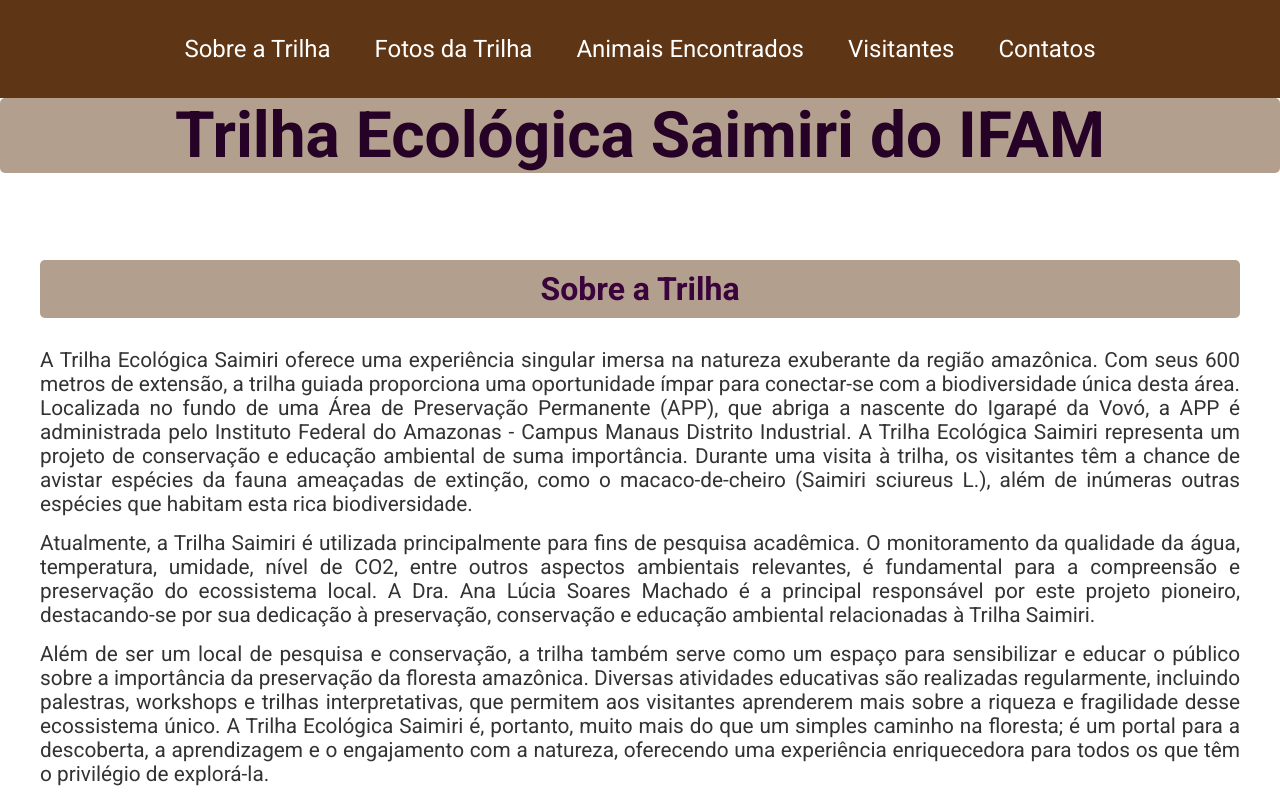
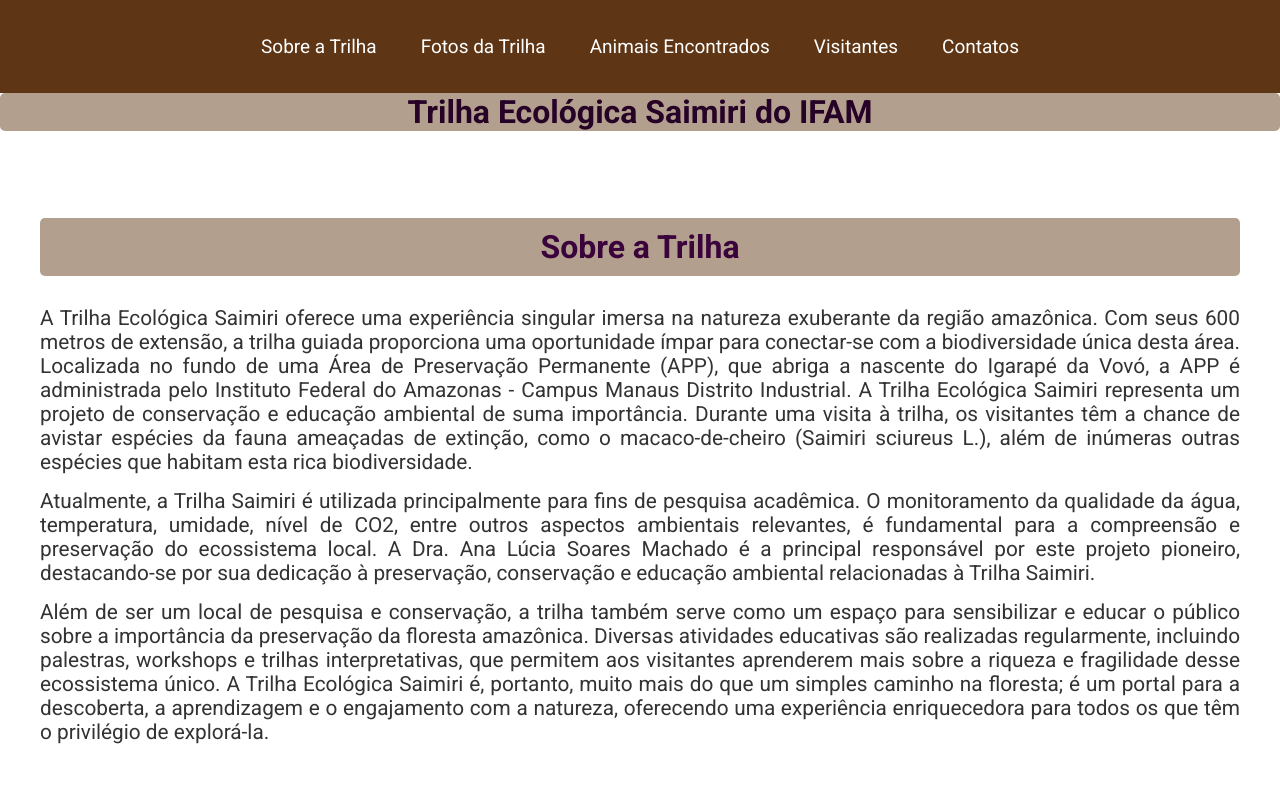
Before and after one commit to entrea/Trilha, a plain HTML site: page index.html in a window 1280 px wide. Shown: the top 796 px of the page. Drawn offline with Linux system fonts and the light colour scheme.

Commit message:
Atualizando o tamanho  da fonte

```diff
--- a/styles.css
+++ b/styles.css
@@ -15,7 +15,7 @@ body {
     margin-top: 0px; /* Ajustando conforme necessário para o espaço entre a navegação e o título */
 }
 .main-title h2 {
-    font-size: 4em; /* Ajustando o tamanho da fonte conforme necessário */
+    font-size: 2em; /* Ajustando o tamanho da fonte conforme necessário */
     color: #260227; /* Cor do texto do título */
     background-color: rgba(104, 64, 28, 0.5); /* Cor de fundo do título com transparência */
     padding: 0px; /* Espaço ao redor do texto */
@@ -65,7 +65,7 @@ nav ul li a {
 }
 
 nav ul li a {
-    font-size: 24px; /* Tamanho da fonte em pixels */
+    font-size: 19px; /* Tamanho da fonte em pixels */
 }
 
 nav ul li a:hover {
```
